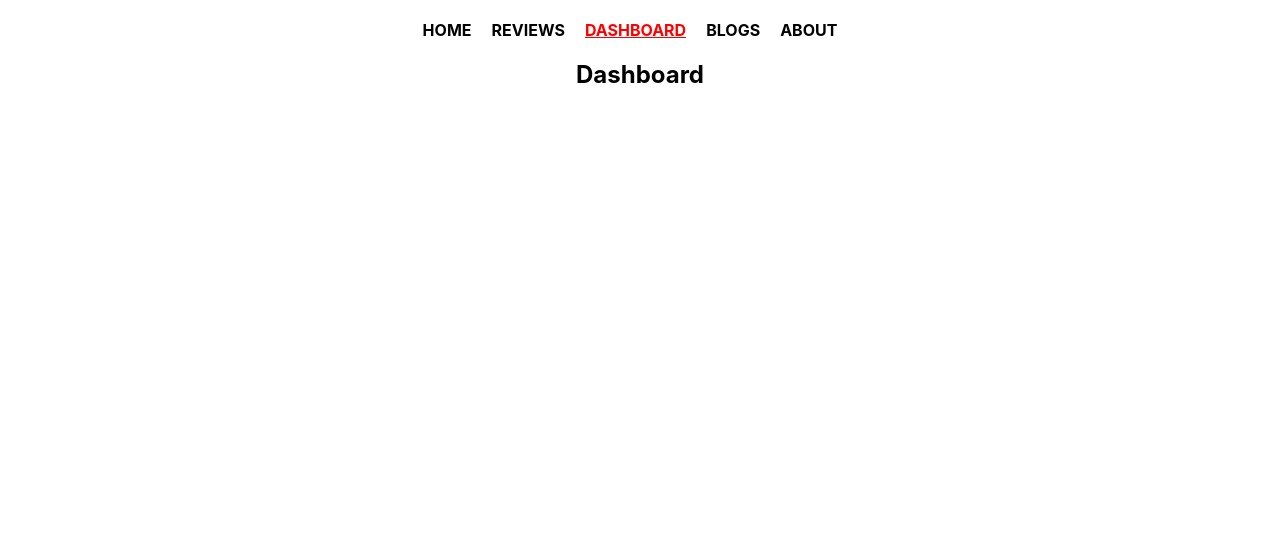
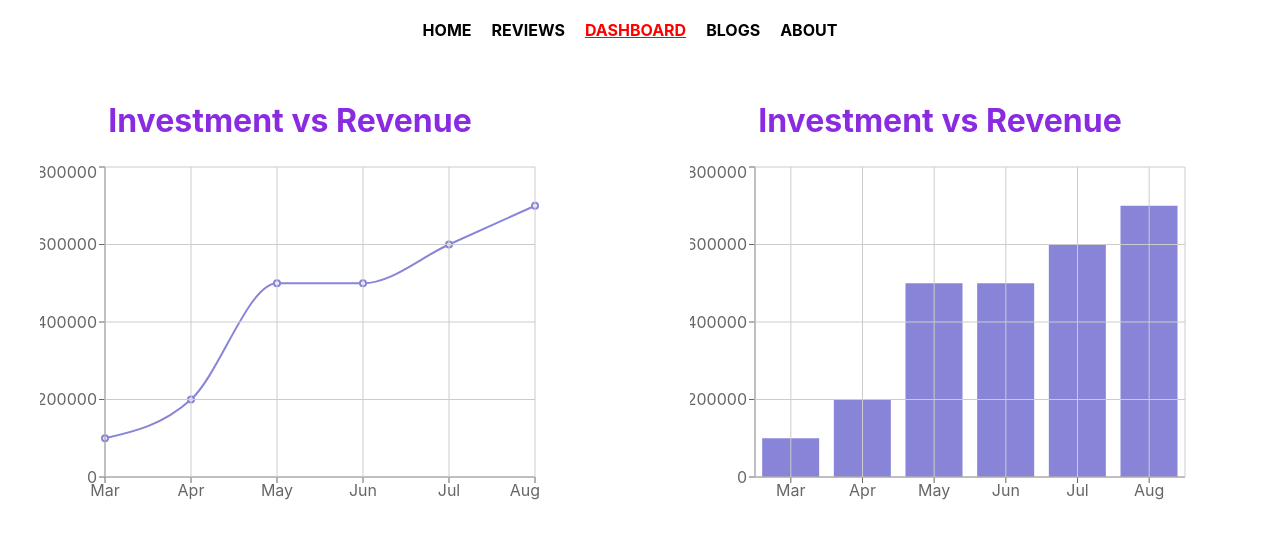
Before and after one commit to ARIF-630419/ProductAnalysis, a React (Create React App) app: page /dashboard in a window 1280 px wide. Shown: the top 538 px of the page. Built offline with nearby package versions, Linux system fonts and the light colour scheme.

Commit message:
dashboard added

```diff
--- a/package.json
+++ b/package.json
@@ -10,6 +10,7 @@
     "react-dom": "^18.0.0",
     "react-router-dom": "^6.3.0",
     "react-scripts": "5.0.0",
+    "recharts": "^2.1.9",
     "web-vitals": "^2.1.4"
   },
   "scripts": {
--- a/src/Component/Dashboard/Dashboard.css
+++ b/src/Component/Dashboard/Dashboard.css
@@ -0,0 +1,11 @@
+.Half {
+    display: flex;
+    grid-template-columns: 2fr 2fr;
+    grid-gap: 150px;
+    margin: 20px;
+    padding: 20px;
+}
+
+.Half h1 {
+    color: blueviolet;
+}
--- a/src/Component/Dashboard/Dashboard.js
+++ b/src/Component/Dashboard/Dashboard.js
@@ -1,9 +1,71 @@
 import React from 'react';
+import { Bar, BarChart, CartesianGrid, Line, LineChart, Tooltip, XAxis, YAxis } from 'recharts';
+import "./Dashboard.css"
 
 const Dashboard = () => {
+    const data = [
+        {
+            "month": "Mar",
+            "investment": 100000,
+            "sell": 241,
+            "revenue": 10401
+        },
+        {
+            "month": "Apr",
+            "investment": 200000,
+            "sell": 423,
+            "revenue": 24500
+        },
+        {
+            "month": "May",
+            "investment": 500000,
+            "sell": 726,
+            "revenue": 67010
+        },
+        {
+            "month": "Jun",
+            "investment": 500000,
+            "sell": 529,
+            "revenue": 40405
+        },
+        {
+            "month": "Jul",
+            "investment": 600000,
+            "sell": 601,
+            "revenue": 50900
+        },
+        {
+            "month": "Aug",
+            "investment": 700000,
+            "sell": 670,
+            "revenue": 61000
+        }
+    ]
     return (
-        <div>
-            <h2>Dashboard</h2>
+        <div className='Half'>
+            <div>
+                <h1>Investment vs Revenue</h1>
+
+                <LineChart width={500} height={350} data={data}>
+                    <Line type="monotone" dataKey="investment" stroke="#8884d8" strokeWidth={2} />
+                    <XAxis dataKey={"month"}></XAxis>
+                    <YAxis></YAxis>
+                    <Tooltip></Tooltip>
+                    <CartesianGrid></CartesianGrid>
+                </LineChart>
+            </div>
+            <div>
+                <h1>Investment vs Revenue</h1>
+                <BarChart width={500} height={350} data={data}>
+                    <Bar dataKey="investment" fill="#8884d8" />
+                    <XAxis dataKey={"month"}></XAxis>
+                    <YAxis></YAxis>
+                    <Tooltip></Tooltip>
+                    <CartesianGrid></CartesianGrid>
+                </BarChart>
+            </div>
+
+
         </div>
     );
 };
```
Also changed, not shown: 1 other file (tests, documents, lock files or other folders).
